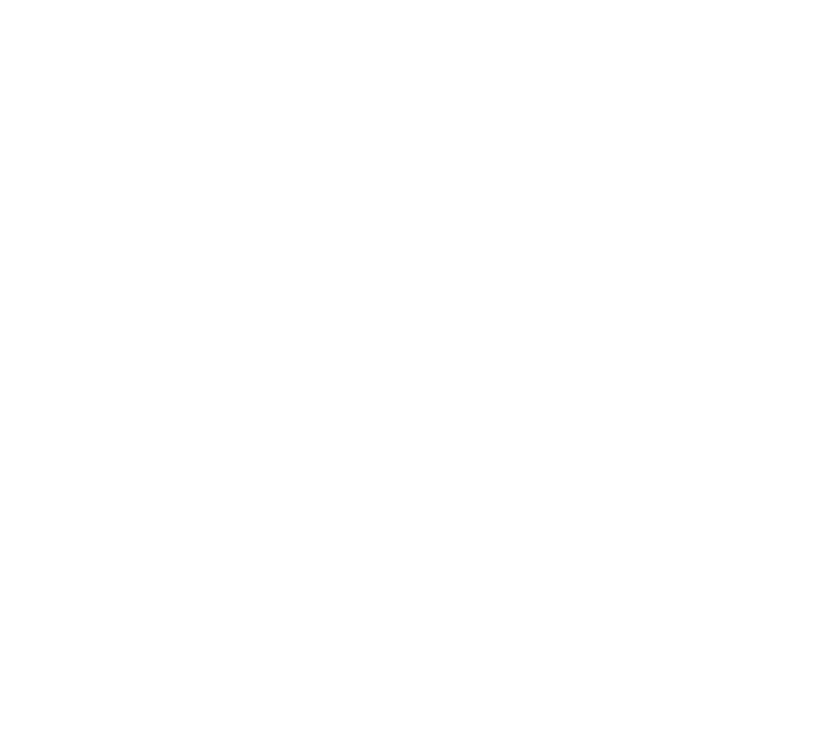
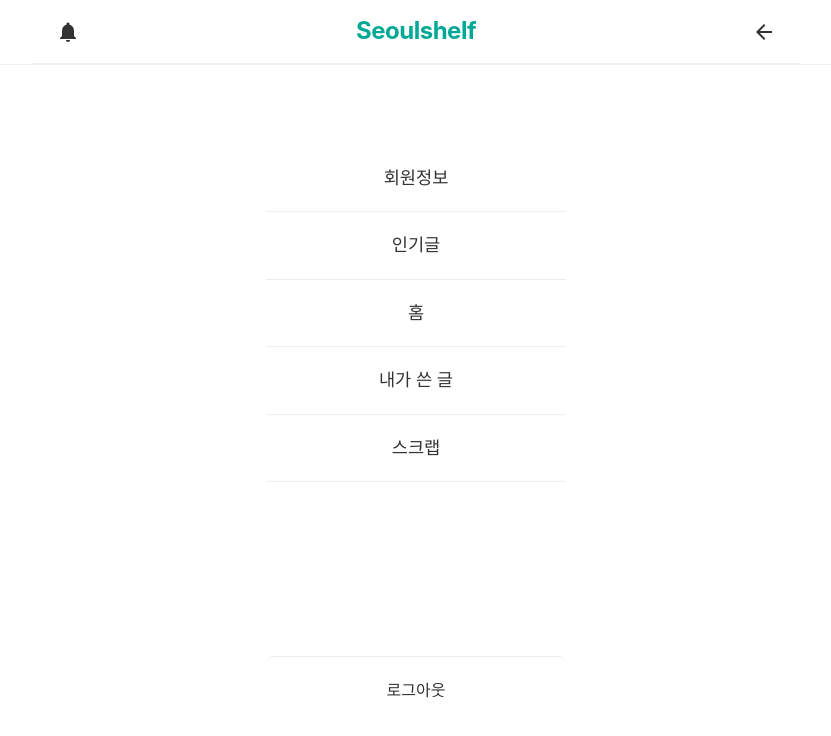
Before and after one commit to Kimchikilla/Seoulshelftest, a React (Vite) app: page /menu in a window 1280 px wide. Before the commit this address had no page. Shown: the top 736 px of the page, without its empty margins (224-1055 px from the left). Built offline with nearby package versions, Linux system fonts and the light colour scheme; the HTML template or start-up script is replaced by a standard one.

Commit message:
마이페이지추가, 헤더 아이콘 변경, 로그아웃 버튼 추가..

```diff
--- a/src/App.jsx
+++ b/src/App.jsx
@@ -1,6 +1,7 @@
 import { BrowserRouter as Router, Routes, Route, Navigate } from 'react-router-dom';
 import Login from './pages/Login';
 import Home from './pages/Home';
+import Menu from './pages/Menu';
 import Header from './components/Header';
 
 const Layout = ({ children }) => {
@@ -25,6 +26,14 @@ function App() {
             </Layout>
           }
         />
+        <Route
+          path="/menu"
+          element={
+            <Layout>
+              <Menu />
+            </Layout>
+          }
+        />
         <Route path="/" element={<Navigate to="/login" replace />} />
       </Routes>
     </Router>
--- a/src/components/Header.css
+++ b/src/components/Header.css
@@ -46,3 +46,40 @@
   top: 0;
   z-index: 100;
 }
+
+.notification-button,
+.back-button {
+  background: none;
+  border: none;
+  padding: 8px;
+  cursor: pointer;
+  display: flex;
+  align-items: center;
+  justify-content: center;
+  color: #333;
+}
+
+.notification-button:hover,
+.back-button:hover {
+  color: #00A896;
+}
+
+.notification-button .material-icons,
+.back-button .material-icons {
+  font-size: 24px;
+}
+
+/* 알림 뱃지 스타일 (옵션) */
+.notification-button {
+  position: relative;
+}
+
+.notification-badge {
+  position: absolute;
+  top: 4px;
+  right: 4px;
+  width: 8px;
+  height: 8px;
+  background-color: #FF6B6B;
+  border-radius: 50%;
+}
--- a/src/components/Header.jsx
+++ b/src/components/Header.jsx
@@ -1,20 +1,45 @@
 import React from 'react';
-import { Link } from 'react-router-dom';
+import { Link, useLocation, useNavigate } from 'react-router-dom';
 import './Header.css';
 
 const Header = () => {
+  const location = useLocation();
+  const navigate = useNavigate();
+
+  const isMenuPage = location.pathname === '/menu';
+
+  const handleBackClick = () => {
+    navigate(-1);
+  };
+
   return (
     <div className="header-wrapper">
       <header className="header">
-        <button className="menu-button">
+        {isMenuPage ? (
+          <>
+            <button className="notification-button">
+              <span className="material-icons">notifications</span>
+            </button>
+            <Link to="/home" className="header-title-link">
+              <h1 className="header-title">Seoulshelf</h1>
+            </Link>
+            <button className="back-button" onClick={handleBackClick}>
+              <span className="material-icons">arrow_back</span>
+            </button>
+          </>
+        ) : (
+          <>
+            <Link to="/menu" className="menu-button">
               <span className="material-icons">menu</span>
-        </button>
+            </Link>
             <Link to="/home" className="header-title-link">
               <h1 className="header-title">Seoulshelf</h1>
             </Link>
             <button className="search-button">
               <span className="material-icons">search</span>
             </button>
+          </>
+        )}
       </header>
     </div>
   );
--- /dev/null
+++ b/src/pages/Menu.css
@@ -0,0 +1,93 @@
+.menu-container {
+  width: 100%;
+  height: calc(100vh - 64px);
+  display: flex;
+  justify-content: center;
+  align-items: flex-start;
+  padding-top: 60px;
+  background-color: #ffffff;
+}
+
+/* 로그아웃 버튼 스타일 */
+.logout-button {
+  width: 100%;
+  padding: 20px 0;
+  margin-top: auto;  /* 맨 아래로 밀기 */
+  margin-bottom: 60px;
+  background: none;
+  border: none;
+  color: #333;
+  border-top: 1px solid #eee;
+  font-size: 1rem;
+  font-weight: 100;
+  cursor: pointer;
+  transition: all 0.2s ease;
+}
+
+.logout-button:hover {
+  background-color: #fff1f1;
+}
+
+.menu-header {
+  padding: 16px 0;
+  border-bottom: 1px solid #eee;
+}
+
+.menu-header h2 {
+  font-size: 1.5rem;
+  font-weight: 700;
+  color: #333;
+}
+
+.menu-nav {
+  display: flex;
+  flex-direction: column;
+  align-items: center;
+  width: 100%;
+  max-width: 300px;
+  height: 100%;  /* 컨테이너 전체 높이 사용 */
+  padding: 20px 0;
+}
+
+.menu-nav ul {
+  list-style: none;
+  padding: 0;
+  margin: 20px 0;
+}
+
+.menu-nav li {
+  padding: 16px 0;
+  border-bottom: 1px solid #f5f5f5;
+}
+
+.menu-nav a {
+  color: #333;
+  text-decoration: none;
+  font-size: 1.1rem;
+  display: block;
+}
+
+.menu-nav a:hover {
+  color: #00A896;
+}
+
+.menu-item {
+  width: 100%;
+  padding: 20px 0;
+  text-align: center;
+  text-decoration: none;
+  color: #333;
+  font-size: 1.2rem;
+  font-weight: 500;
+  border-bottom: 1px solid #eee;
+  transition: all 0.2s ease;
+}
+
+.menu-item:hover {
+  background-color: #f8f8f8;
+  color: #00A896;
+}
+
+.menu-item:last-child {
+  border-bottom: none;
+}
--- /dev/null
+++ b/src/pages/Menu.jsx
@@ -0,0 +1,37 @@
+import React from 'react';
+import { Link, useNavigate } from 'react-router-dom';
+import './Menu.css';
+
+const Menu = () => {
+  const navigate = useNavigate();
+
+  const menuItems = [
+    { title: '회원정보', path: '/profile' },
+    { title: '인기글', path: '/popular' },
+    { title: '홈', path: '/home' },
+    { title: '내가 쓴 글', path: '/my-posts' },
+    { title: '스크랩', path: '/scrap' },
+  ];
+
+  const handleLogout = () => {
+    // 로그아웃 처리 로직
+    navigate('/login');
+  };
+
+  return (
+    <div className="menu-container">
+      <nav className="menu-nav">
+        {menuItems.map((item, index) => (
+          <Link key={index} to={item.path} className="menu-item">
+            {item.title}
+          </Link>
+        ))}
+        <button onClick={handleLogout} className="logout-button">
+          로그아웃
+        </button>
+      </nav>
+    </div>
+  );
+};
+
+export default Menu;
```
Lines whose indentation alone changed are shown as unchanged.
